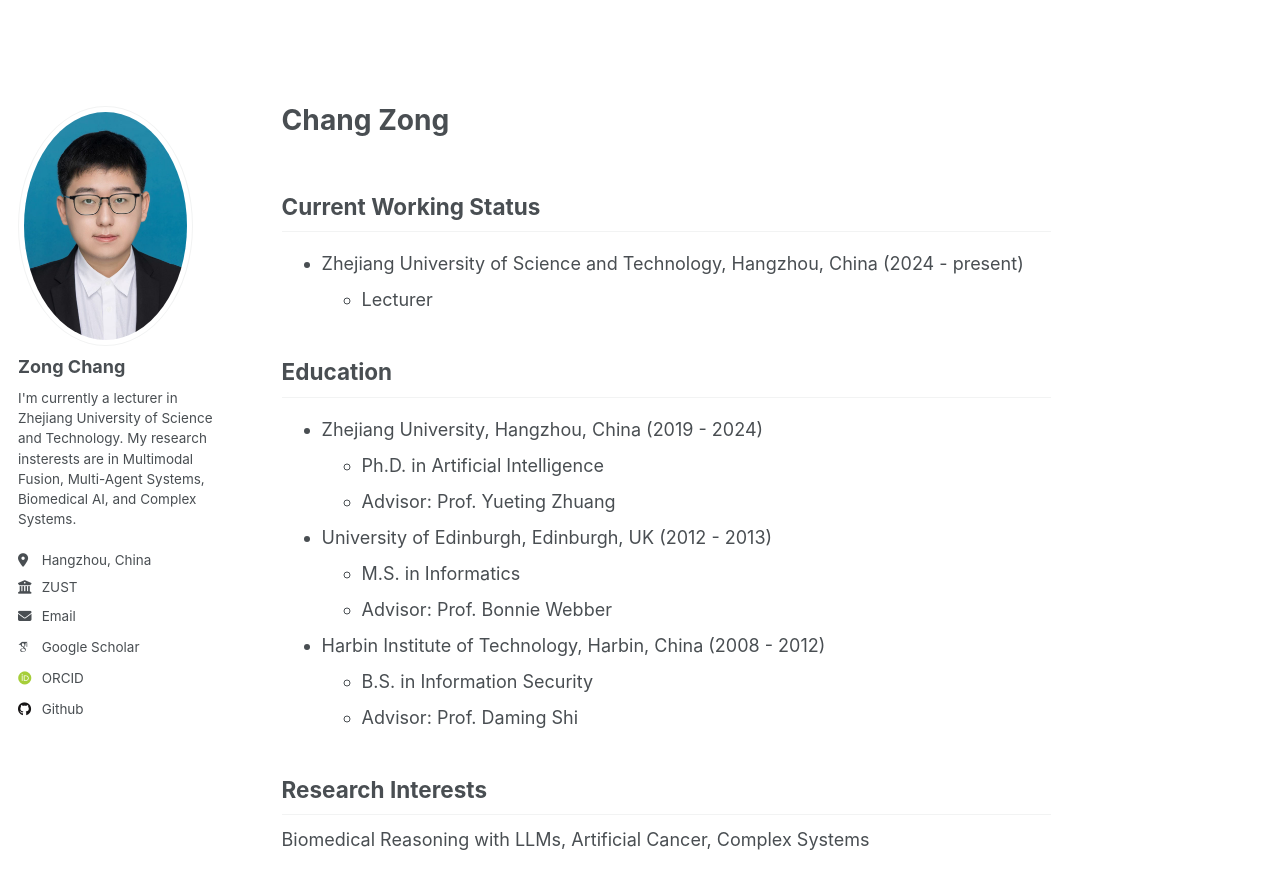
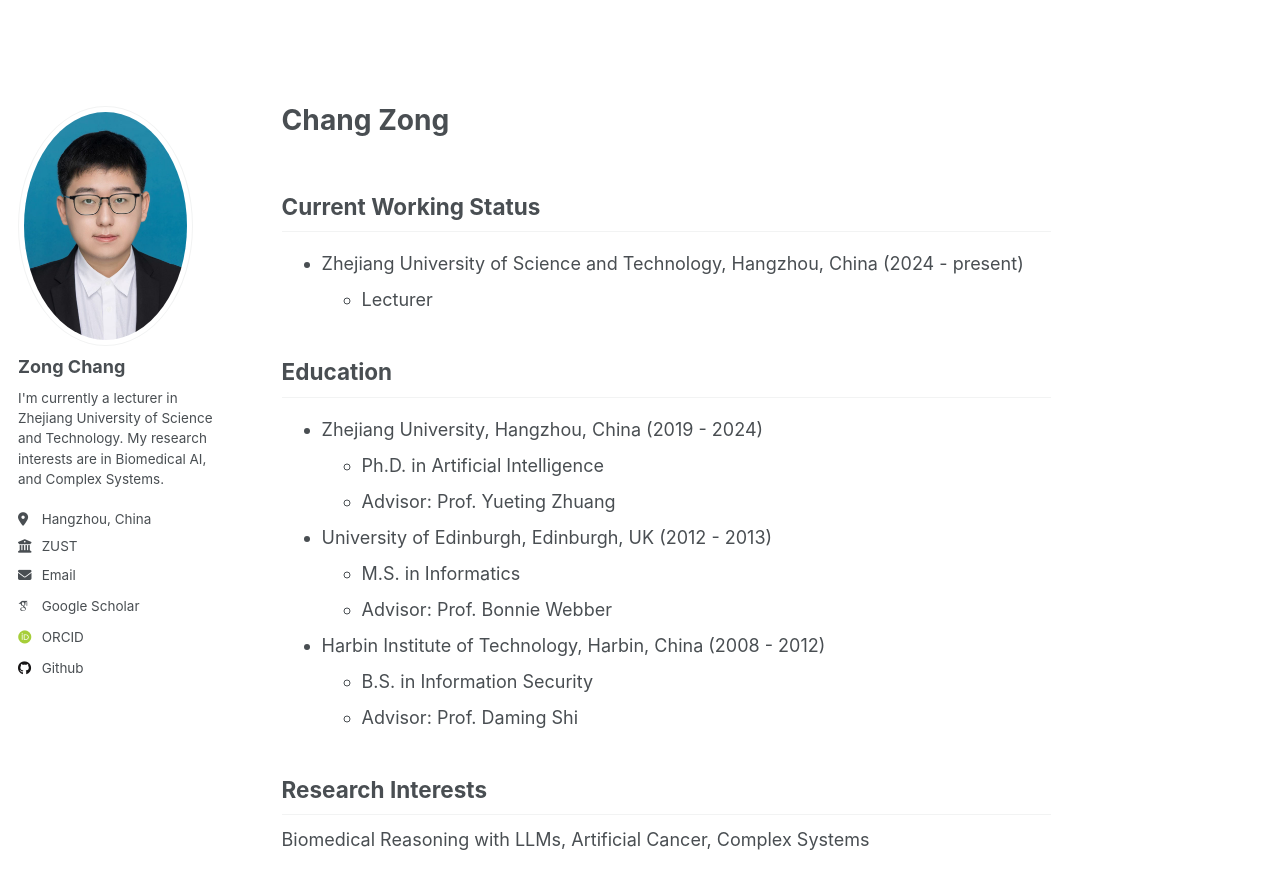
Before and after one commit to changzong/changzong.github.io, a Jekyll site: the page built from _pages/about.md, in a window 1280 px wide and 900 px high. Shown: the top 889 px of the window. Built offline with Jekyll 4.4.1, drawn with Linux system fonts in a browser that asks for light colours; some web fonts are replaced.

Commit message:
udpate cv

```diff
--- a/_config.yml
+++ b/_config.yml
@@ -24,7 +24,7 @@ author:
   avatar           : "personal-photo.jpg"
   name             : "Zong Chang"
   pronouns         : # example: "she/her"
-  bio              : "I'm currently a lecturer in Zhejiang University of Science and Technology. My research insterests are in Multimodal Fusion, Multi-Agent Systems, Biomedical AI, and Complex Systems. "
+  bio              : "I'm currently a lecturer in Zhejiang University of Science and Technology. My research interests are in Biomedical AI, and Complex Systems."
   location         : "Hangzhou, China"
   employer         : "ZUST"
   uri              : # URL
```
